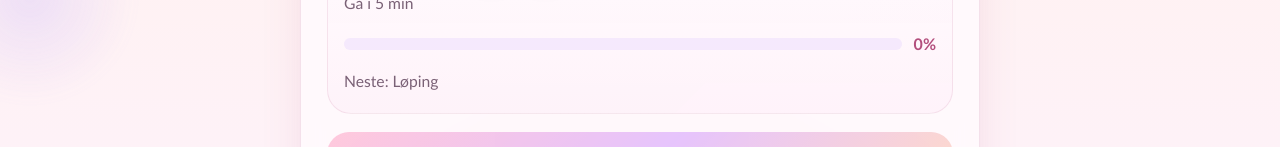
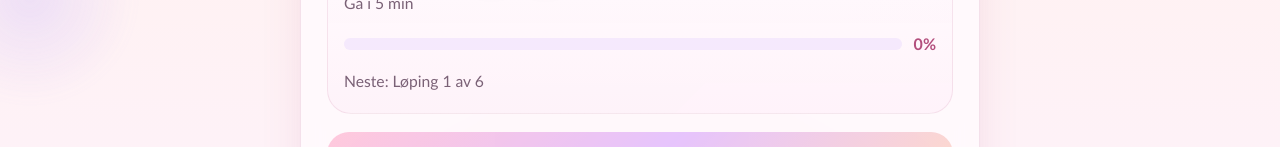
Before and after one commit to sarahsvedenborg/running, a React (Vite) app: page / in a window 1280 px wide. Both pictures are taken after a click on the button "Start valgt løp". Shown: the part 653-800 px from the top of the page. Built offline with nearby package versions, Linux system fonts and the light colour scheme.

Commit message:
phrasing

```diff
--- a/src/App.jsx
+++ b/src/App.jsx
@@ -308,7 +308,18 @@ function phaseSummaryLabel(kind) {
   return kind === PHASE_KIND.RUN ? 'Løping' : 'Gåing'
 }
 
-function addPhase(phases, { key, kind, durationSeconds, label, detail, announceHalfway = false }) {
+function describePhase(kind, cycleIndex, totalCycles) {
+  if (!cycleIndex || !totalCycles) {
+    return phaseSummaryLabel(kind)
+  }
+
+  return `${phaseSummaryLabel(kind)} ${cycleIndex} av ${totalCycles}`
+}
+
+function addPhase(
+  phases,
+  { key, kind, durationSeconds, label, detail, announceHalfway = false, cycleIndex = null, totalCycles = null },
+) {
   if (!durationSeconds || durationSeconds <= 0) {
     return
   }
@@ -317,7 +328,7 @@ function addPhase(phases, { key, kind, durationSeconds, label, detail, announceH
     key,
     kind,
     name: label,
-    statusName: phaseSummaryLabel(kind),
+    statusName: describePhase(kind, cycleIndex, totalCycles),
     prompt: phasePrompt(kind),
     detail,
     durationMs: durationSeconds * 1000,
@@ -332,6 +343,7 @@ function addPhase(phases, { key, kind, durationSeconds, label, detail, announceH
 */
 function buildSessionFromRun(runDefinition) {
   const phases = []
+  const totalCycles = runDefinition.intervals?.filter((interval) => interval.run).length ?? null
 
   addPhase(phases, {
     key: 'warmup',
@@ -361,6 +373,8 @@ function buildSessionFromRun(runDefinition) {
         label: `Løp ${index + 1}`,
         detail: `Løp i ${formatDuration(interval.run)}`,
         announceHalfway: true,
+        cycleIndex: index + 1,
+        totalCycles,
       })
 
       addPhase(phases, {
@@ -369,6 +383,8 @@ function buildSessionFromRun(runDefinition) {
         durationSeconds: interval.walk,
         label: `Gå ${index + 1}`,
         detail: `Gå i ${formatDuration(interval.walk)}`,
+        cycleIndex: interval.walk ? index + 1 : null,
+        totalCycles,
       })
     })
   }
@@ -1119,7 +1135,7 @@ function App() {
           </div>
 
           {nextPhase && status !== STATUS.IDLE && status !== STATUS.COMPLETE && (
-            <p className="next-up">Neste: {phaseSummaryLabel(nextPhase.kind)}</p>
+            <p className="next-up">Neste: {nextPhase.statusName ?? phaseSummaryLabel(nextPhase.kind)}</p>
           )}
         </div>
 
```
